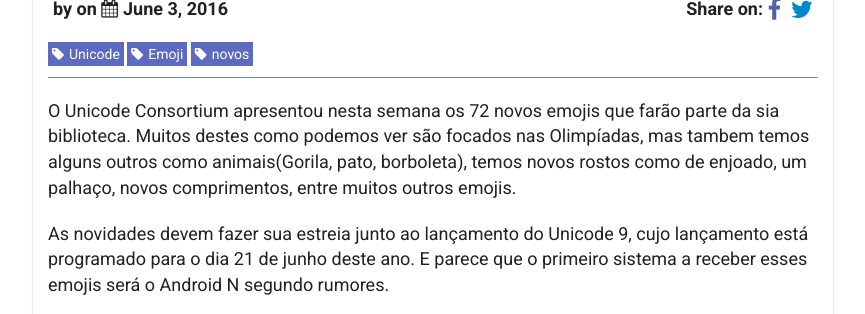
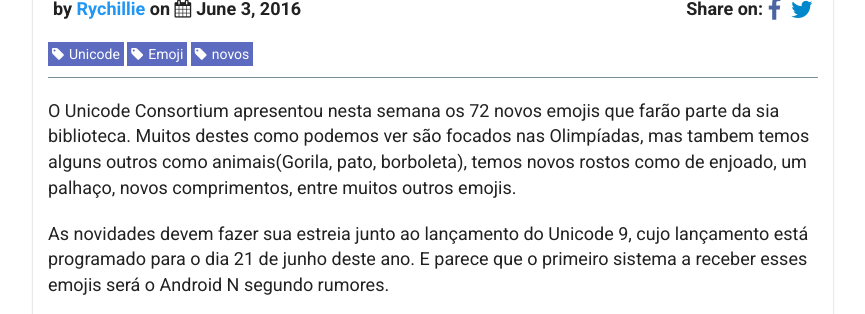
Before and after one commit to PlusFriends/okgnow.github.io, a Jekyll site: the page built from _posts/2016-06-03-novos-emojis-anunciados.md, in a window 1280 px wide, cut to the strip 254-568 px from the top of the page. Shown: the whole strip, without its empty margins (207-1072 px from the left). Built offline with Jekyll 4.4.1, drawn with Linux system fonts in a browser that asks for light colours; nearby versions of some CDN libraries; comment, search, counter and statistics services are not loaded.

Commit message:
Update post.html

```diff
--- a/_layouts/post.html
+++ b/_layouts/post.html
@@ -1,7 +1,6 @@
 ---
 layout: base
 ---
-{% assign author = site.authors[page.author] %}
 <body style="padding: 0">
 
   <article class="post-full">
@@ -11,7 +10,7 @@ layout: base
     </header>
     <div class="mui-container mui-panel post-content">
       <h1 class="article-title"><a href="{{page.url}}">{{ page.title }}</a></h1>
-      <p class="post-meta">by <a href="{{ site.url }}">{% if page.author %}{{ author.display_name }}{% else %}{{ site.full_name }}{% endif %}</a> on <time datetime="{{ page.date | date: "%Y-%m-%dT%H:%M" }}"><i class="fa fa-calendar"></i>{{ page.date | date: "%B %-d, %Y" }}</time>
+      <p class="post-meta">by <a href="{{ site.url }}">{% if page.author %}{{ page.author }}{% else %}{{ site.full_name }}{% endif %}</a> on <time datetime="{{ page.date | date: "%Y-%m-%dT%H:%M" }}"><i class="fa fa-calendar"></i>{{ page.date | date: "%B %-d, %Y" }}</time>
       <span class="sharer">
         Share on:
         <a class="sh-fb" href="#" target="_blank" onclick="window.open('https://www.facebook.com/sharer/sharer.php?u='+window.location.href,'_blank','height=300,width=600');return false;"><i class="fa fa-facebook fa-lg"></i></a>
```
